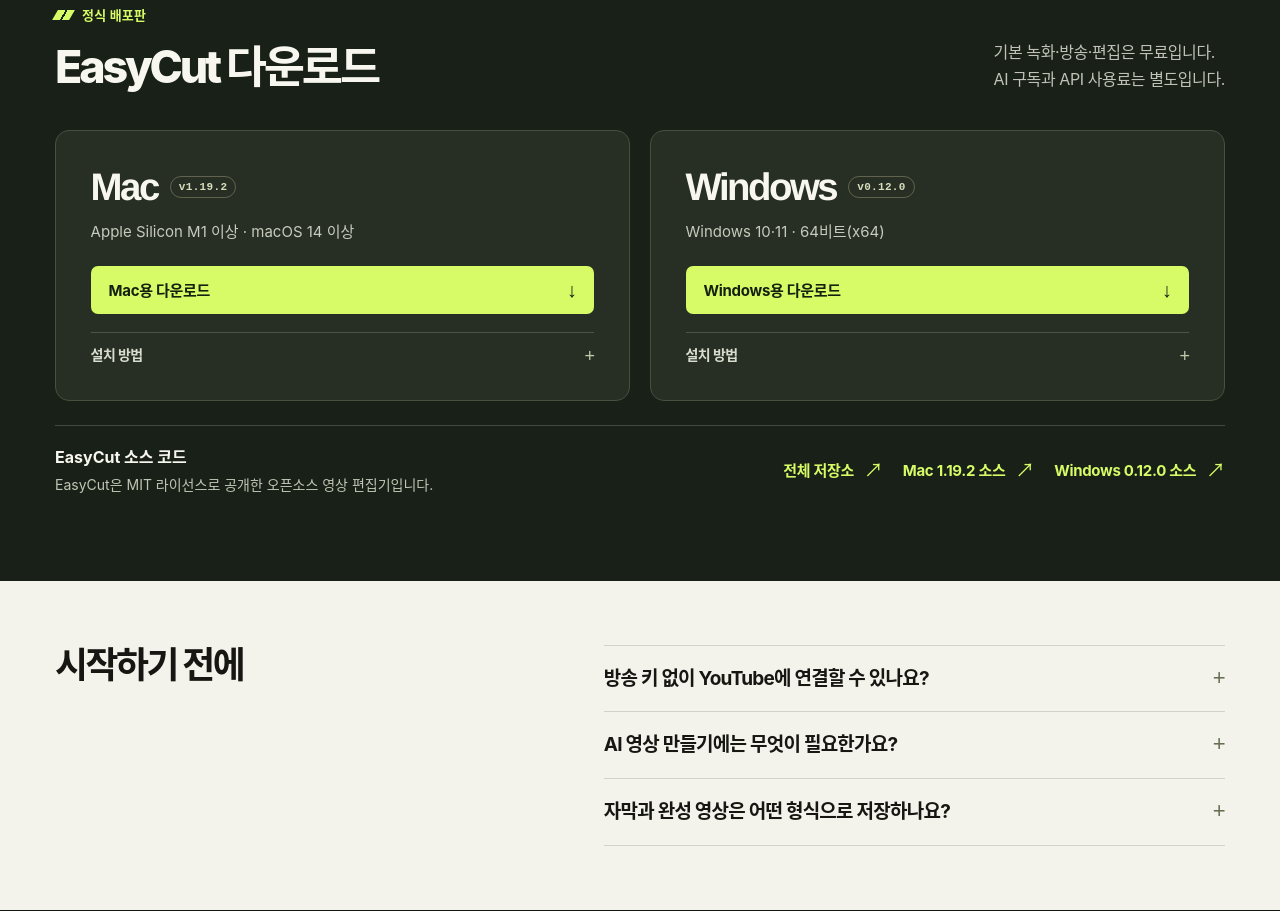
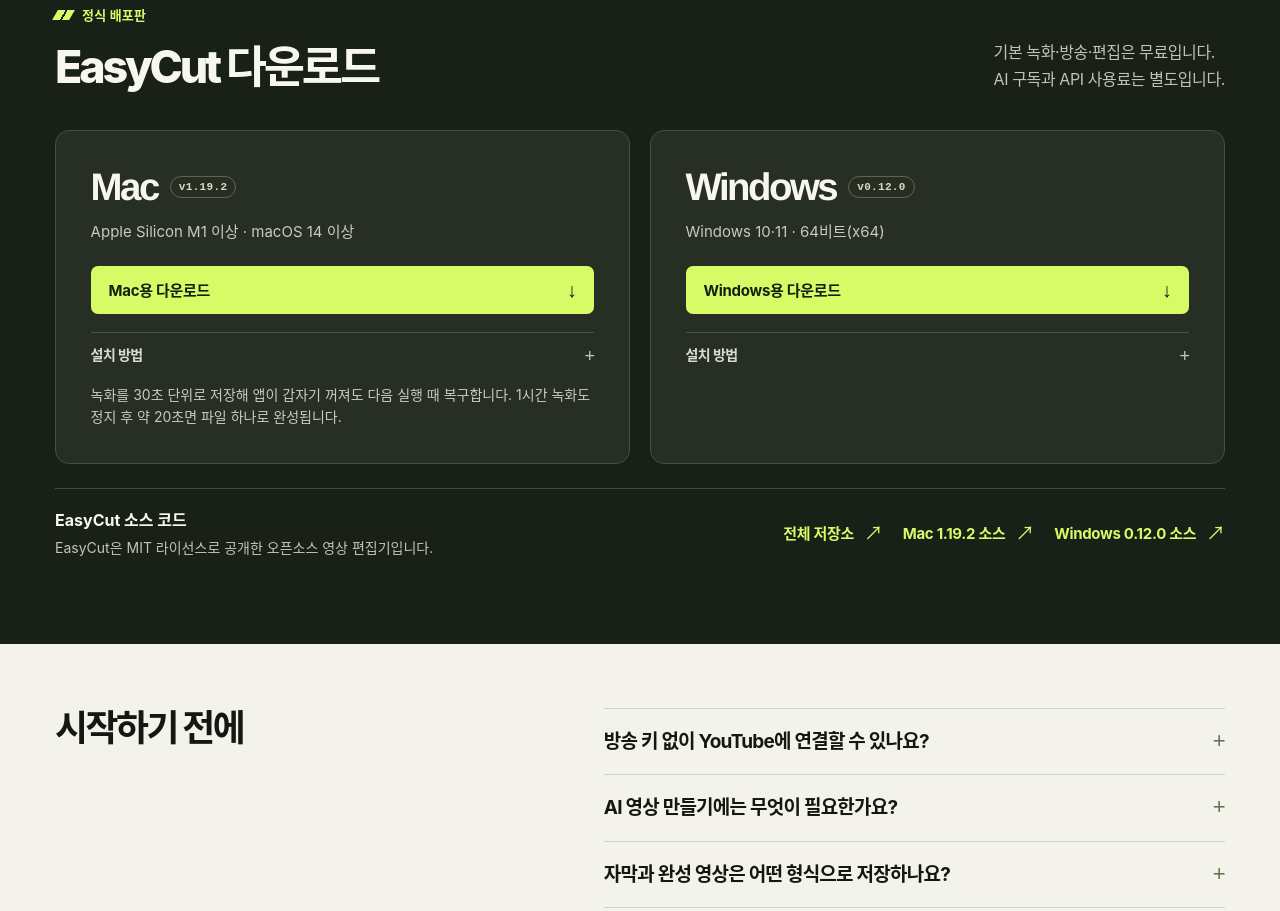
Before and after one commit to contenjoo/easycut, a plain HTML site: page docs/index.html in a window 1280 px wide. Shown: the part 2540-3451 px from the top of the page. Drawn offline with Linux system fonts and the light colour scheme.

Commit message:
docs: note recording recovery and 1-hour merge time on homepage
Add a line under the Mac download panel: recordings are saved in
30-second parts and recovered after an unexpected quit, and a 1-hour
recording is joined into one file about 20 seconds after stopping.
Placed below the install details so the Mac and Windows download
buttons stay aligned.

Co-Authored-By: Claude Opus 5.5 <noreply@anthropic.com>

```diff
--- a/docs/index.html
+++ b/docs/index.html
@@ -124,7 +124,7 @@
     <section class="download-area" id="install" aria-labelledby="install-title"><div class="wrap">
       <div class="section-intro"><div><p class="overline"><span class="mini-cut" aria-hidden="true"></span> 정식 배포판</p><h2 id="install-title">EasyCut 다운로드</h2></div><p class="section-aside">기본 녹화·방송·편집은 무료입니다.<br>AI 구독과 API 사용료는 별도입니다.</p></div>
       <div class="download-grid">
-        <article class="os-panel" id="mac"><div class="os-head"><h3>Mac</h3><span class="version">v1.19.2</span></div><p>Apple Silicon M1 이상 · macOS 14 이상</p><a class="file-action" href="https://github.com/contenjoo/easycut/releases/download/v1.19.2/EasyCut-1.19.2.dmg">Mac용 다운로드 <span aria-hidden="true">↓</span></a><details><summary>설치 방법</summary><p>DMG를 열어 EasyCut을 응용 프로그램 폴더로 옮기세요. 처음 실행할 때 macOS가 확인을 요구하면 시스템 설정의 개인정보 보호 및 보안에서 앱 이름을 확인하세요.</p></details></article>
+        <article class="os-panel" id="mac"><div class="os-head"><h3>Mac</h3><span class="version">v1.19.2</span></div><p>Apple Silicon M1 이상 · macOS 14 이상</p><a class="file-action" href="https://github.com/contenjoo/easycut/releases/download/v1.19.2/EasyCut-1.19.2.dmg">Mac용 다운로드 <span aria-hidden="true">↓</span></a><details><summary>설치 방법</summary><p>DMG를 열어 EasyCut을 응용 프로그램 폴더로 옮기세요. 처음 실행할 때 macOS가 확인을 요구하면 시스템 설정의 개인정보 보호 및 보안에서 앱 이름을 확인하세요.</p></details><p class="os-note">녹화를 30초 단위로 저장해 앱이 갑자기 꺼져도 다음 실행 때 복구합니다. 1시간 녹화도 정지 후 약 20초면 파일 하나로 완성됩니다.</p></article>
         <article class="os-panel" id="windows"><div class="os-head"><h3>Windows</h3><span class="version">v0.12.0</span></div><p>Windows 10·11 · 64비트(x64)</p><a class="file-action" href="https://github.com/contenjoo/easycut/releases/download/win-v0.12.0/EasyCut_0.12.0_x64-setup.exe">Windows용 다운로드 <span aria-hidden="true">↓</span></a><details><summary>설치 방법</summary><p>받은 EXE 파일을 실행하고 설치 안내를 따르세요. 이 설치본에는 게시자 서명이 없어 Windows SmartScreen이 확인을 요청할 수 있습니다.</p></details></article>
       </div>
       <aside id="source" class="source-note" aria-labelledby="source-title">
--- a/docs/site/home.css
+++ b/docs/site/home.css
@@ -53,7 +53,7 @@
 summary::-webkit-details-marker{display:none}.extra-options summary span:before,.os-panel summary:after{content:"+";font:22px/1 Arial;color:#667051}.extra-options details[open] summary span:before,.os-panel details[open] summary:after{content:"−"}
 .extra-options details p{font-size:15px;line-height:1.73;color:var(--soft-ink);padding:0 28px 19px 0}.extra-options .text-link{color:#465e22;margin-bottom:16px}.extra-options details p:has(+a){padding-bottom:3px}
 .download-area{background:#192017}.download-grid{display:grid;grid-template-columns:repeat(2,minmax(0,1fr));gap:20px}.os-panel{padding:clamp(22px,2.7vw,40px);background:#272f24;border:1px solid #45503f;border-radius:14px}
-.os-head{display:flex;align-items:center;gap:12px}.os-head h3{font-family:"Helvetica Neue",Arial,sans-serif;font-size:clamp(32px,3vw,46px);letter-spacing:-.065em;line-height:1.1}.os-panel>p{margin:12px 0 23px;color:#c7cbbd;font-size:15px}.file-action{display:flex;justify-content:space-between;color:#16200e;background:#d6fb66;border-radius:7px;padding:14px 18px}.file-action span{font:20px/1 Arial}.os-panel details{border-color:#4b5546;margin-top:18px}.os-panel summary{padding:12px 0 0;font-size:14px;color:#d9ddcf}.os-panel summary:after{font-size:18px;color:#bfcbaa}.os-panel details p{font-size:14px;color:#c7cbbd;margin-top:8px}.version{font-family:ui-monospace,monospace;color:#d6ddbe}
+.os-head{display:flex;align-items:center;gap:12px}.os-head h3{font-family:"Helvetica Neue",Arial,sans-serif;font-size:clamp(32px,3vw,46px);letter-spacing:-.065em;line-height:1.1}.os-panel>p{margin:12px 0 23px;color:#c7cbbd;font-size:15px}.os-panel>.os-note{margin:18px 0 0;font-size:14px;line-height:1.6}.file-action{display:flex;justify-content:space-between;color:#16200e;background:#d6fb66;border-radius:7px;padding:14px 18px}.file-action span{font:20px/1 Arial}.os-panel details{border-color:#4b5546;margin-top:18px}.os-panel summary{padding:12px 0 0;font-size:14px;color:#d9ddcf}.os-panel summary:after{font-size:18px;color:#bfcbaa}.os-panel details p{font-size:14px;color:#c7cbbd;margin-top:8px}.version{font-family:ui-monospace,monospace;color:#d6ddbe}
 .source-note{margin-top:24px;padding:19px 0 0;border-top:1px solid #414b3e;display:flex;align-items:center;justify-content:space-between;gap:22px}.source-note h3{font-size:16px;margin-bottom:4px}.source-note p{color:#bfc6b4;font-size:14px}.source-note a{white-space:nowrap}.source-links{display:flex;flex-wrap:wrap;gap:4px 20px}
 .faq{padding-block:clamp(51px,5vw,85px)}.faq h2{font-size:clamp(30px,2.8vw,43px)}
 footer{background:#141610}.foot-inner{padding:30px 0;gap:24px}.foot-inner .brand{font-size:24px}.foot-inner .brand-sign{height:26px;width:26px;border-radius:6px}.foot-links{gap:20px;flex-wrap:wrap}.foot-links a{font-size:12px}
```
